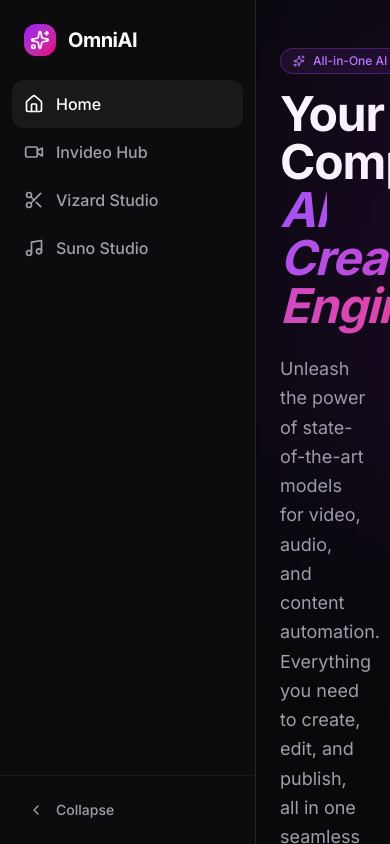
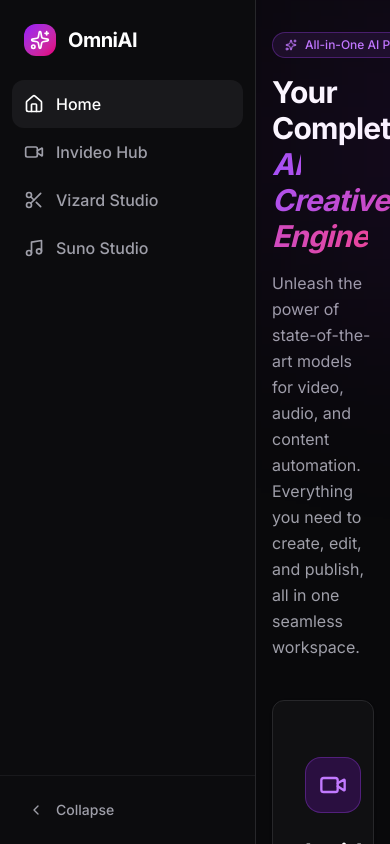
Before and after one commit to novataskers/ixraaibackup, a Next.js app: page / in a window 390 px wide. Built offline with nearby package versions, Linux system fonts and the light colour scheme; a web font is replaced by a local one.

Commit message:
Auto-sync after agent response

```diff
--- a/src/app/page.tsx
+++ b/src/app/page.tsx
@@ -42,11 +42,11 @@ export default function Home() {
   return (
     <div className="relative min-h-screen">
         {/* Background Glows */}
-      <div className="absolute top-0 left-1/4 w-[500px] h-[500px] bg-purple-600/10 blur-[120px] pointer-events-none" />
-      <div className="absolute bottom-0 right-1/4 w-[500px] h-[500px] bg-blue-600/10 blur-[120px] pointer-events-none" />
+        <div className="absolute top-0 left-1/4 w-[300px] h-[300px] md:w-[500px] md:h-[500px] bg-purple-600/10 blur-[120px] pointer-events-none" />
+        <div className="absolute bottom-0 right-1/4 w-[300px] h-[300px] md:w-[500px] md:h-[500px] bg-blue-600/10 blur-[120px] pointer-events-none" />
 
-      <div className="max-w-7xl mx-auto px-6 py-12 lg:px-8">
-        <header className="mb-16">
+        <div className="max-w-7xl mx-auto px-4 py-8 sm:px-6 sm:py-12 lg:px-8 overflow-x-hidden">
+          <header className="mb-10 md:mb-16">
             <motion.div
               initial={{ opacity: 0, y: -20 }}
               animate={{ opacity: 1, y: 0 }}
@@ -59,7 +59,7 @@ export default function Home() {
             <motion.h1
               initial={{ opacity: 0, x: -20 }}
               animate={{ opacity: 1, x: 0 }}
-            className="text-5xl lg:text-7xl font-bold tracking-tight text-white mb-6"
+              className="text-3xl sm:text-4xl md:text-5xl lg:text-7xl font-bold tracking-tight text-white mb-4 md:mb-6"
             >
               Your Complete <br />
               <span className="gradient-text italic">AI Creative Engine</span>
@@ -68,7 +68,7 @@ export default function Home() {
               initial={{ opacity: 0 }}
               animate={{ opacity: 1 }}
               transition={{ delay: 0.2 }}
-            className="text-lg text-zinc-400 max-w-2xl leading-relaxed"
+              className="text-base md:text-lg text-zinc-400 max-w-2xl leading-relaxed"
             >
               Unleash the power of state-of-the-art models for video, audio, and content automation.
               Everything you need to create, edit, and publish, all in one seamless workspace.
@@ -79,7 +79,7 @@ export default function Home() {
             variants={container}
             initial="hidden"
             animate="show"
-          className="grid grid-cols-1 md:grid-cols-3 gap-8 mb-24"
+            className="grid grid-cols-1 sm:grid-cols-2 md:grid-cols-3 gap-4 sm:gap-6 md:gap-8 mb-16 md:mb-24"
           >
           {/* Invideo Section */}
           <motion.div variants={item}>
```
Lines whose indentation alone changed are shown as unchanged.
